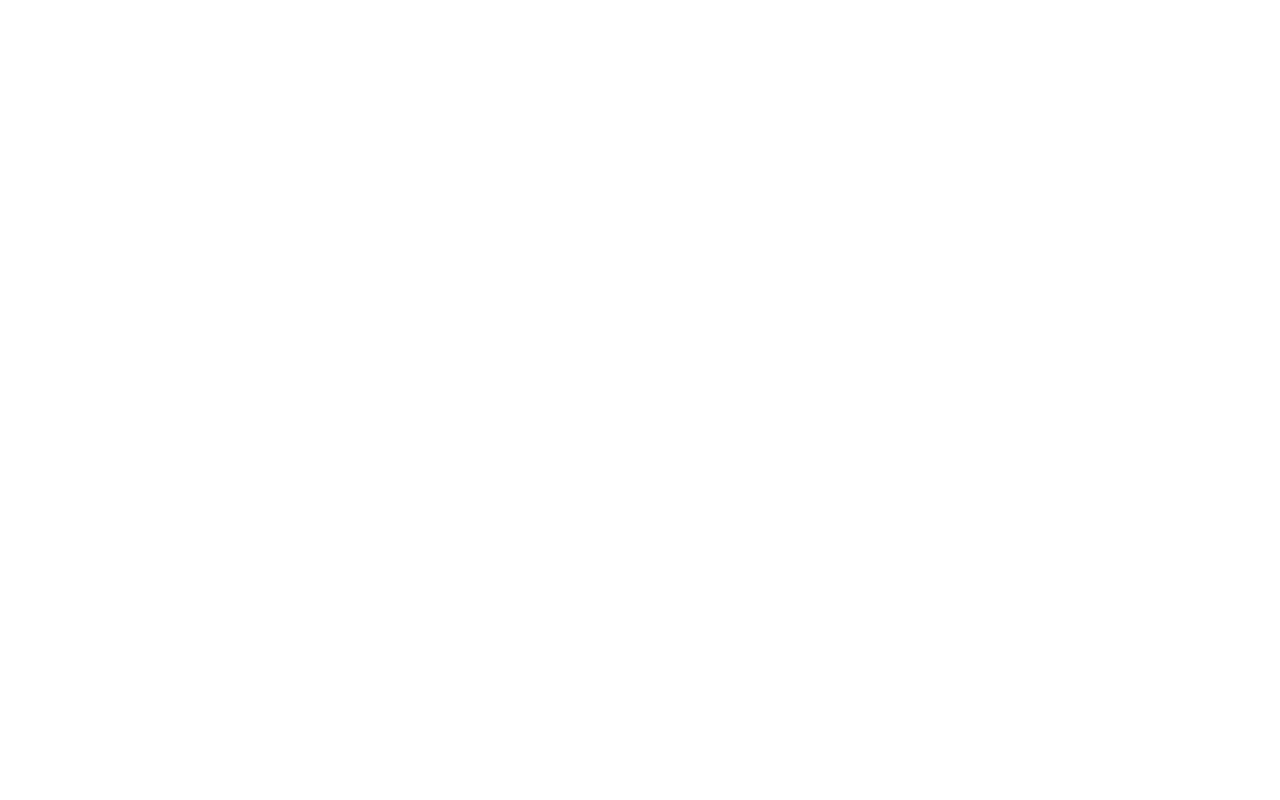
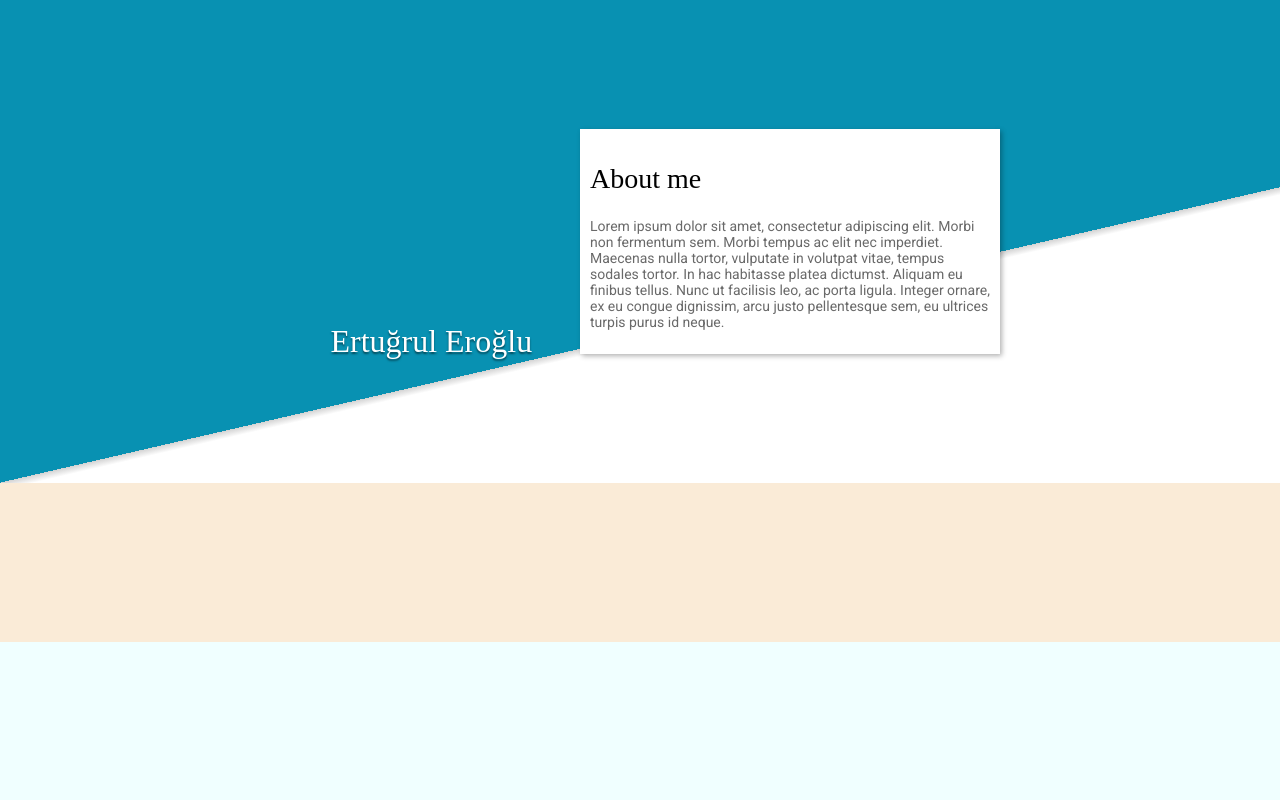
Before and after one commit to Grelgn/TOP-Homepage, a plain HTML site: page index.html in a window 1280 px wide. Drawn offline with nearby package versions, Linux system fonts and the light colour scheme.

Commit message:
Header section first pass

```diff
--- a/index.html
+++ b/index.html
@@ -4,7 +4,33 @@
 		<meta charset="UTF-8" />
 		<meta name="viewport" content="width=device-width, initial-scale=1.0" />
 		<title>Homepage</title>
-        <link rel="stylesheet" href="style.css">
+		<link rel="stylesheet" href="style.css" />
+		<link rel="preconnect" href="https://fonts.googleapis.com" />
+		<link rel="preconnect" href="https://fonts.gstatic.com" crossorigin />
+		<link
+			href="https://fonts.googleapis.com/css2?family=Playfair+Display&family=Roboto&display=swap"
+			rel="stylesheet"
+		/>
+		<link rel="stylesheet" href="https://cdn.jsdelivr.net/gh/devicons/devicon@v2.15.1/devicon.min.css" />
 	</head>
-	<body></body>
+	<body>
+		<header>
+			<div class="image">
+				<h1>Ertuğrul Eroğlu</h1>
+			</div>
+
+			<div class="about">
+				<h2>About me</h2>
+				<p>
+					Lorem ipsum dolor sit amet, consectetur adipiscing elit. Morbi non fermentum sem. Morbi tempus ac
+					elit nec imperdiet. Maecenas nulla tortor, vulputate in volutpat vitae, tempus sodales tortor. In
+					hac habitasse platea dictumst. Aliquam eu finibus tellus. Nunc ut facilisis leo, ac porta ligula.
+					Integer ornare, ex eu congue dignissim, arcu justo pellentesque sem, eu ultrices turpis purus id
+					neque.
+				</p>
+			</div>
+		</header>
+		<main></main>
+		<footer></footer>
+	</body>
 </html>
--- a/style.css
+++ b/style.css
@@ -0,0 +1,61 @@
+body {
+	height: 100svh;
+	margin: 0;
+	display: grid;
+    font-family: Roboto;
+}
+
+header {
+    display: grid;
+    grid-auto-flow: column;
+    align-items: center;
+    justify-content: center;
+    background: linear-gradient(167deg, #0891b2 62%, lightgray 62%, white 63%);
+}
+
+.image {
+    height: 325px;
+	width: 300px;
+    /* background-image: url(placeholder.jpg); */
+    background-size: cover;
+    background-position: center;
+    text-align: center;
+    position: relative;
+}
+
+.about {
+    background-color: white;
+    max-width: 400px;
+    box-shadow: 2px 2px 5px rgba(0, 0, 0, 0.3);
+    padding: 10px;
+}
+
+h1, h2 {
+    font-family: Playfair;
+    font-weight: 400;
+}
+
+h1 {
+    color: white;
+    text-shadow: 0 2px 2px rgba(0, 0, 0, 0.5);
+    font-size: 32px;
+    position: absolute;
+    transform: translate(25%, 600%);
+}
+
+h2 {
+    font-size: 28px;
+}
+
+p {
+    font-size: 14px;
+    color: dimgray;
+}
+
+main {
+	background-color: antiquewhite;
+}
+
+footer {
+	background-color: azure;
+}
```
